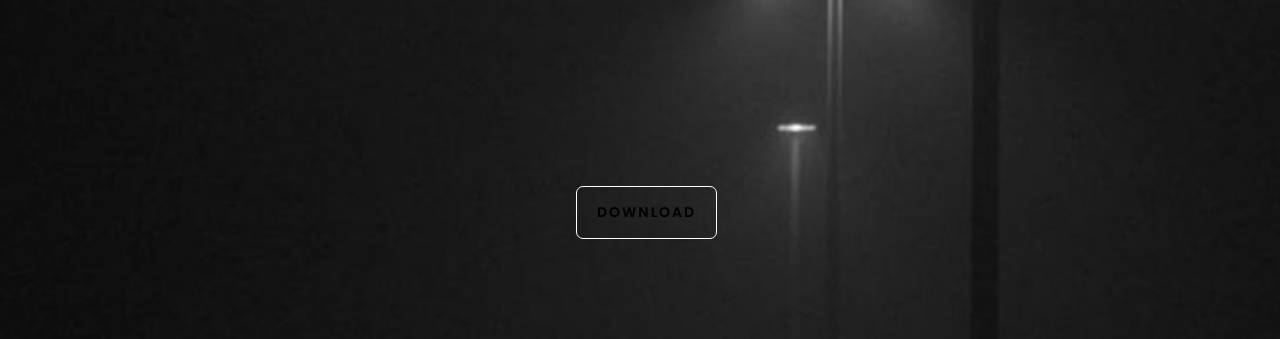
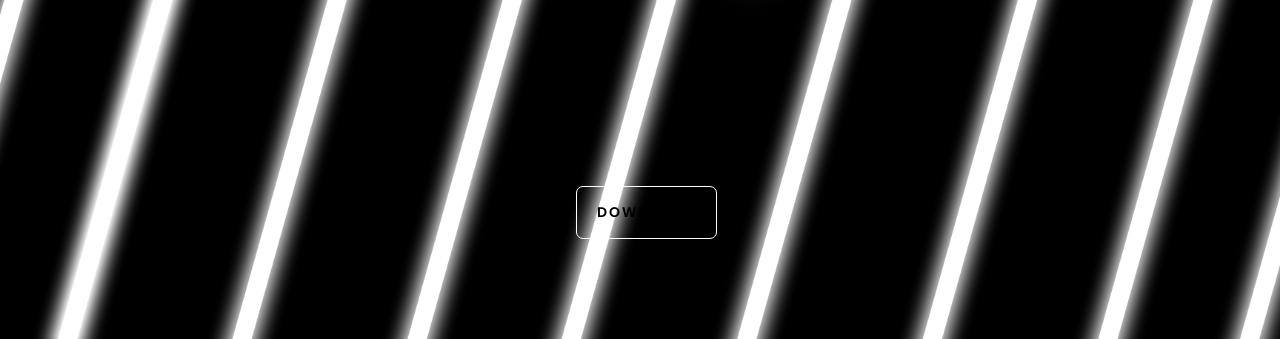
Before and after one commit to rayonahub/Rayona-hub-website, a plain HTML site: page index.html in a window 1280 px wide. Shown: the part 461-800 px from the top of the page. Drawn offline with Linux system fonts and the light colour scheme.

Commit message:
Update style.css

```diff
--- a/style.css
+++ b/style.css
@@ -9,7 +9,7 @@
 
 body {
   min-height: 100vh;
-  background: url('IMG_1513.jpeg') no-repeat;
+  background: url('Untitled-1-3.png') no-repeat;
   background-size: cover;
   background-position: center;
   align-content: center;
```
